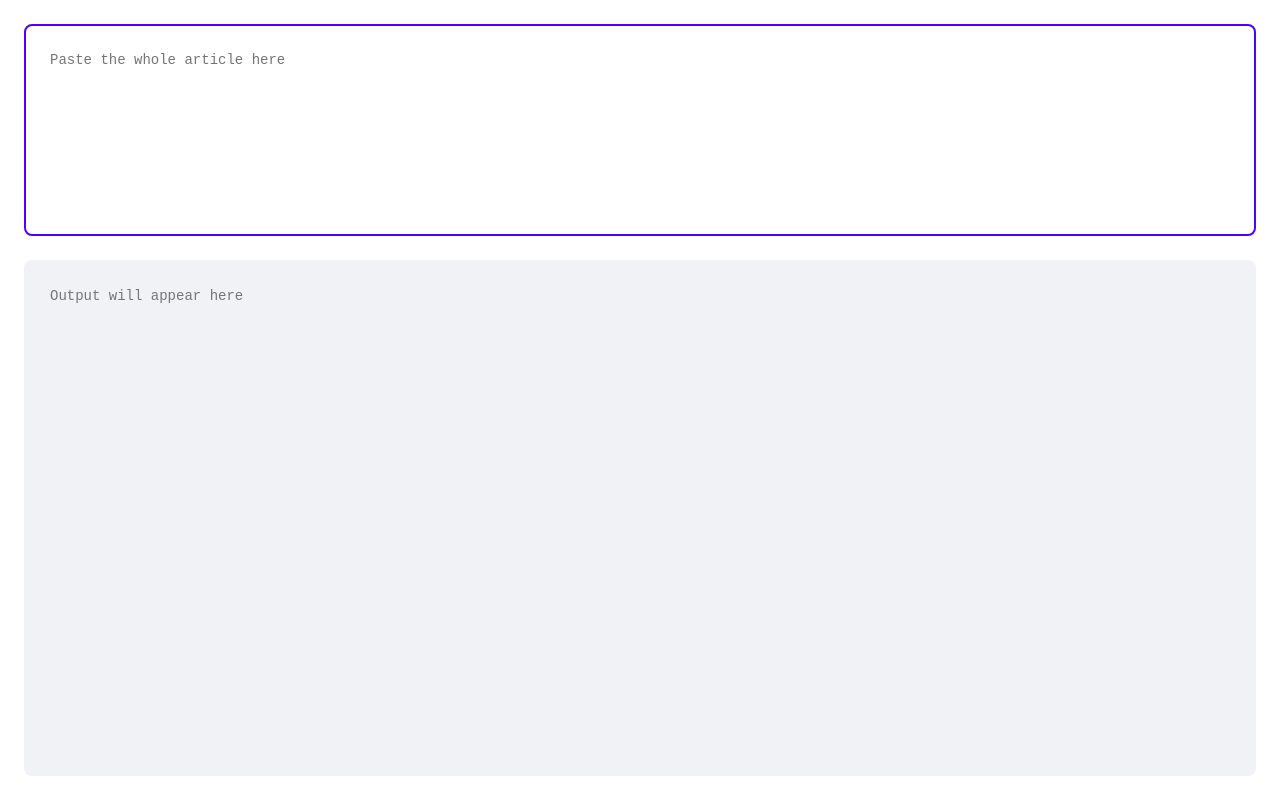
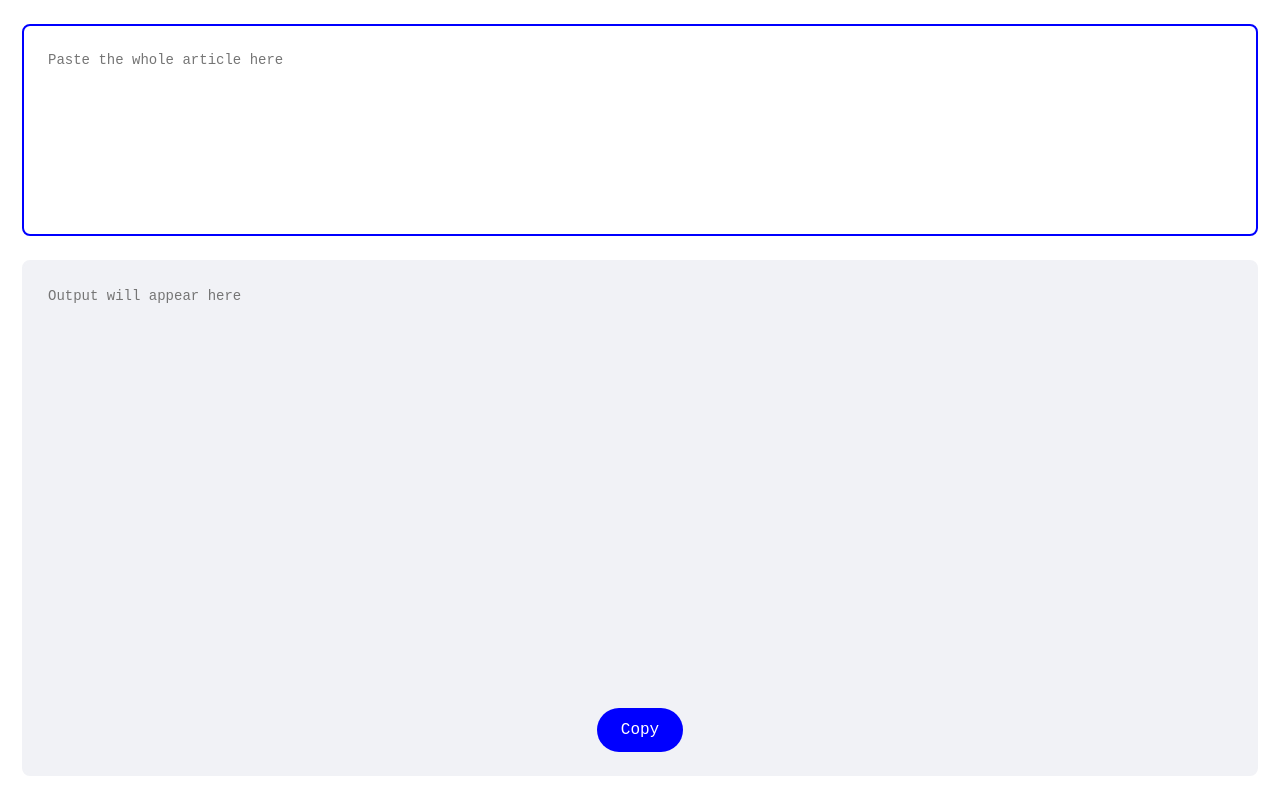
Before and after one commit to psycatgames/shortcode-tool, a plain HTML site: page docs/index.html in a window 1280 px wide. Drawn offline with Linux system fonts and the light colour scheme.

Commit message:
Update index.html

```diff
--- a/docs/index.html
+++ b/docs/index.html
@@ -22,6 +22,8 @@
         body {
             display: flex;
             flex-direction: column;
+            align-items: center;
+            justify-content: center;
             gap: 24px;
             margin: 24px;
             min-height: calc(100% - 48px);
@@ -38,11 +40,12 @@
             border-radius: 8px;
             outline: none !important;
             border: 2px solid #f1f2f6;
+            width: calc(100% - 48px);
         }
 
         textarea:active,
         textarea:focus {
-            border: 2px solid #5000ff;
+            border: 2px solid blue;
         }
 
         #input {
@@ -52,29 +55,21 @@
         #output {
             flex-grow: 1;
             background: #f1f2f6;
+            padding-bottom: 72px;
         }
 
-        #copied {
+        #copy {
             position: fixed;
-            top: 0;
-            left: 0;
-            right: 0;
-            bottom: 0;
-            background: rgba(0, 0, 0, 0.8);
+            bottom: 48px;
+            height: 44px;
+            background: blue;
             color: #fff;
-            -webkit-backdrop-filter: blur(10px);
-            backdrop-filter: blur(10px);
             display: flex;
             align-items: center;
             justify-content: center;
-            font-size: 26px;
-            opacity: 0;
-            transition: 0.3s ease;
-            pointer-events: none;
-        }
-
-        #copied.active {
-            opacity: 1;
+            padding: 0 24px;
+            cursor: pointer;
+            border-radius: 99px;
         }
     </style>
 </head>
@@ -82,7 +77,7 @@
 <body>
     <textarea id="input" placeholder="Paste the whole article here" autofocus></textarea>
     <textarea id="output" placeholder="Output will appear here" readonly></textarea>
-    <div id="copied">Copied</div>
+    <div id="copy">Copy</div>
 
     <script>
 
@@ -131,8 +126,8 @@
             output.select()
             output.setSelectionRange(0, 99999)
             navigator.clipboard.writeText(output.value)
-            copied.classList.add("active")
-            setTimeout(() => copied.classList.remove("active"), 1000)
+            copy.textContent = "Copied"
+            setTimeout(() => copy.textContent = "Copy", 1000)
         }
 
 
@@ -212,10 +207,9 @@
         }
 
 
-        output.addEventListener("click", () => {
+        copy.addEventListener("click", () => {
             copyText()
         })
-
 
     </script>
 </body>
```
